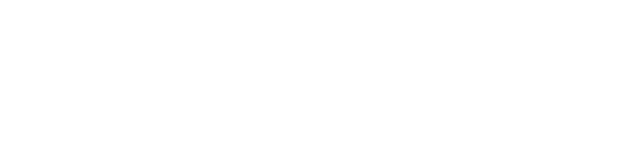
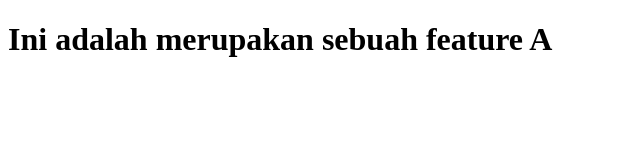
Before and after one commit to apiiRR/praktikum_git_altera, a plain HTML site: page index.html in a window 1280 px wide. Shown: the whole page, without its empty margins (0-640 px from the left). Drawn offline with Linux system fonts and the light colour scheme.

Commit message:
add feature A in index.html

```diff
--- a/index.html
+++ b/index.html
@@ -9,7 +9,7 @@
 </head>
 
 <body>
-
+    <h1>Ini adalah merupakan sebuah feature A</h1>
 </body>
 
 </html>
```
